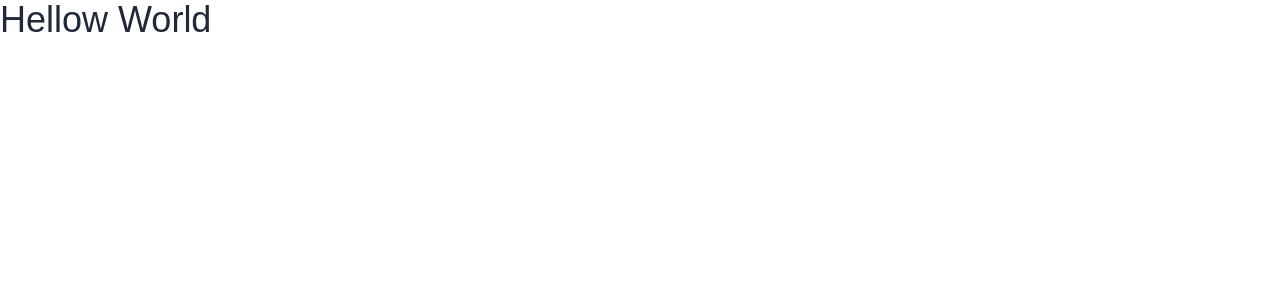
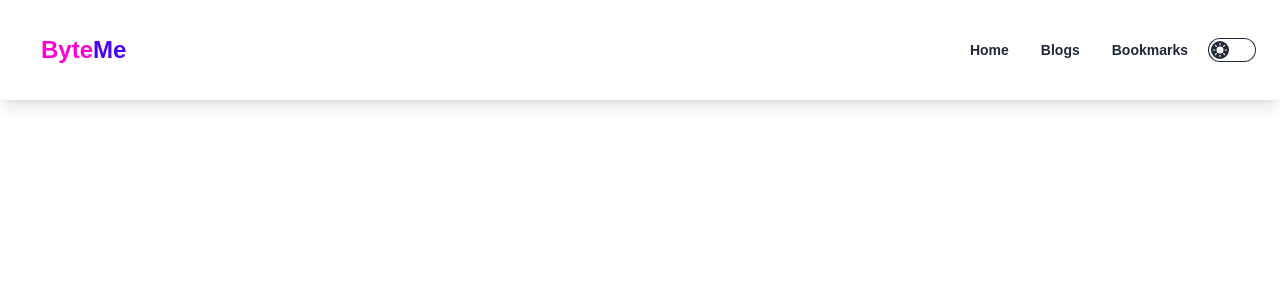
Before and after one commit to Jisan-Dev/ByteMe, a React (Vite) app: page / in a window 1280 px wide. Shown: the top 300 px of the page. Built offline with nearby package versions, Linux system fonts and the light colour scheme; a web font is replaced by a local one.

Commit message:
navbar added

```diff
--- a/src/App.jsx
+++ b/src/App.jsx
@@ -1,6 +1,9 @@
+import Nav from './components/nav/Nav';
+
 function App() {
   return (
     <>
+      <Nav />
       <h1 className="text-4xl font-gsans">Hellow World</h1>
     </>
   );
--- /dev/null
+++ b/src/components/nav/Nav.jsx
@@ -0,0 +1,79 @@
+const Nav = () => {
+  return (
+    <div className="bg-base-100 p-4 shadow-lg fixed w-full font-gsans">
+      <div className="container mx-auto">
+        <div className="navbar">
+          <div className="navbar-start">
+            <div className="dropdown">
+              <div tabIndex={0} role="button" className="btn btn-ghost lg:hidden">
+                <svg xmlns="http://www.w3.org/2000/svg" className="h-5 w-5" fill="none" viewBox="0 0 24 24" stroke="currentColor">
+                  <path strokeLinecap="round" strokeLinejoin="round" strokeWidth="2" d="M4 6h16M4 12h8m-8 6h16" />
+                </svg>
+              </div>
+              <ul tabIndex={0} className="menu menu-sm dropdown-content mt-3 z-[1] p-2 shadow bg-base-100 rounded-box w-52 font-bold">
+                <li>
+                  <a>Home</a>
+                </li>
+                <li>
+                  <a>Blogs</a>
+                </li>
+                <li>
+                  <a>Bookmarks</a>
+                </li>
+              </ul>
+            </div>
+            <a className="btn btn-ghost gap-0 text-2xl text-primary normal-case ">
+              <span className="text-secondary">Byte</span>Me
+            </a>
+          </div>
+          <div className="navbar-end">
+            <ul className="menu menu-horizontal px-1 hidden lg:flex font-bold">
+              <li>
+                <a>Home</a>
+              </li>
+              <li>
+                <a>Blogs</a>
+              </li>
+              <li>
+                <a>Bookmarks</a>
+              </li>
+            </ul>
+            {/* THEME TOGGLER */}
+            <label className="cursor-pointer grid place-items-center">
+              <input type="checkbox" value="synthwave" className="toggle theme-controller bg-base-content row-start-1 col-start-1 col-span-2" />
+              <svg
+                className="col-start-1 row-start-1 stroke-base-100 fill-base-100"
+                xmlns="http://www.w3.org/2000/svg"
+                width="14"
+                height="14"
+                viewBox="0 0 24 24"
+                fill="none"
+                stroke="currentColor"
+                strokeWidth="2"
+                strokeLinecap="round"
+                strokeLinejoin="round">
+                <circle cx="12" cy="12" r="5" />
+                <path d="M12 1v2M12 21v2M4.2 4.2l1.4 1.4M18.4 18.4l1.4 1.4M1 12h2M21 12h2M4.2 19.8l1.4-1.4M18.4 5.6l1.4-1.4" />
+              </svg>
+              <svg
+                className="col-start-2 row-start-1 stroke-base-100 fill-base-100"
+                xmlns="http://www.w3.org/2000/svg"
+                width="14"
+                height="14"
+                viewBox="0 0 24 24"
+                fill="none"
+                stroke="currentColor"
+                strokeWidth="2"
+                strokeLinecap="round"
+                strokeLinejoin="round">
+                <path d="M21 12.79A9 9 0 1 1 11.21 3 7 7 0 0 0 21 12.79z"></path>
+              </svg>
+            </label>
+          </div>
+        </div>
+      </div>
+    </div>
+  );
+};
+
+export default Nav;
```
